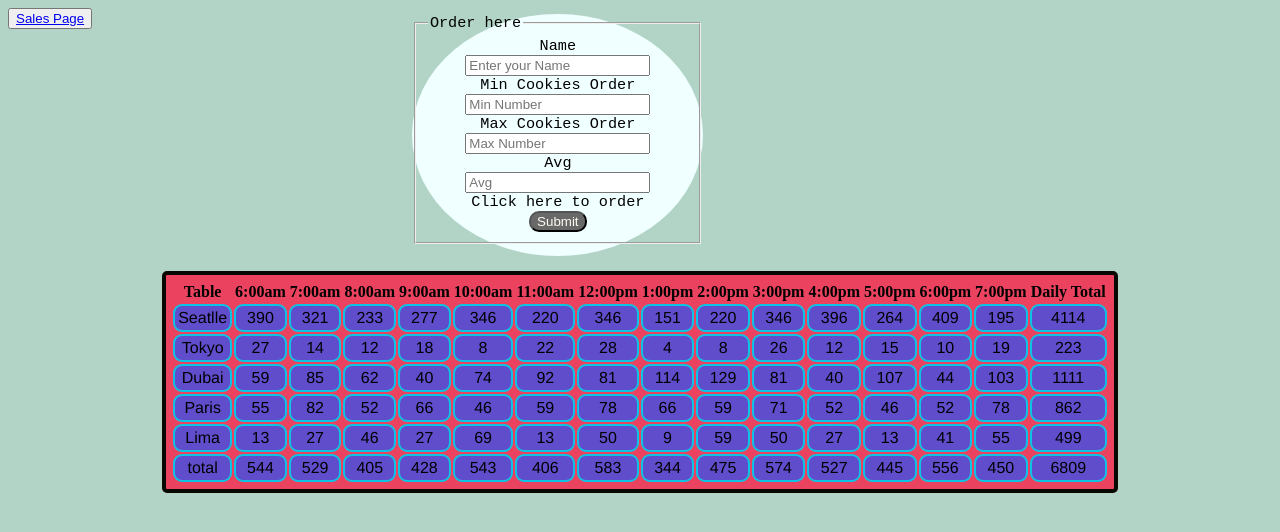
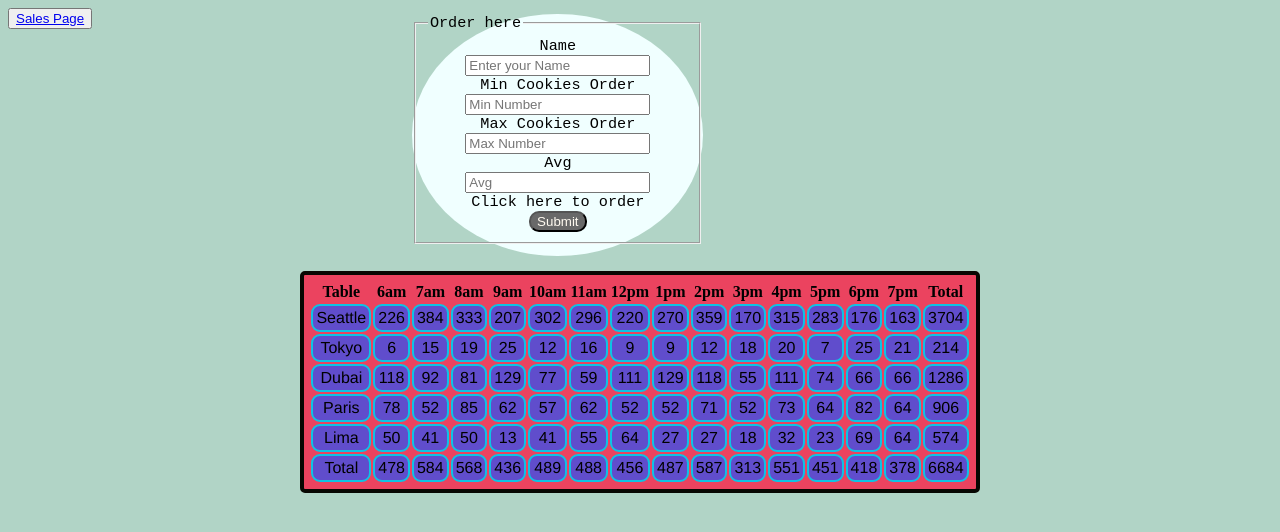
Before and after one commit to without-namee/cookie-stand, a plain HTML site: page sales.html in a window 1280 px wide. Drawn offline with Linux system fonts and the light colour scheme.

Commit message:
fixed the lab9

```diff
--- a/JS/app.js
+++ b/JS/app.js
@@ -1,175 +1,119 @@
+
 'use strict';
+var hours = ['6am', '7am', '8am', '9am', '10am', '11am', '12pm', '1pm', '2pm', '3pm', '4pm', '5pm', '6pm', '7pm'];
+// -----------------------------------------------
+var container = document.getElementById('divTable');
+var tableEle = document.createElement('table');
+container.appendChild(tableEle);
+var dStore = [];
 
-
-//-----------------------------------------
-
-var hours = ['6:00am', '7:00am', '8:00am', '9:00am', '10:00am', '11:00am', '12:00pm', '1:00pm', '2:00pm', '3:00pm', '4:00pm', '5:00pm', '6:00pm', '7:00pm'];
-
-
-var allLocations = [];
-
-var hoursTotal = [0,0,0,0,0,0,0,0,0,0,0,0,0,0,0];
-
-var divTable = document.getElementById('divTable');
-
-
-//----------------------------------------
-function addHeader() {
-  var headerRow = document.createElement('tr');
-  var th = document.createElement('th');
-
-  th.textContent = 'Table' ;
-  headerRow.appendChild(th);
-
-  for (var x = 0; x < hours.length; x++){
-    th = document.createElement('th');
-
-    th.textContent = hours[x] ;
-    headerRow.appendChild(th);
-  }
-  th = document.createElement('th');
-
-  th.textContent = 'Daily Total' ;
-  headerRow.appendChild(th);
-  table.appendChild(headerRow);
+// -----------------------------------------------
+function Shop(name, minCust, maxCust, avgCoookies) {
+  this.name = name;
+  this.minCust = minCust;
+  this.maxCust = maxCust;
+  this.avgCoookies = avgCoookies;
+  this.cookiesArr = [];
+  this.cookiesTotal = 0;
+  dStore.push(this);
+  this.cookies();
 }
-
-
-//---------------------------------------
-
-
-function addFooter() {
-
-  var tr = document.createElement('tr');
-  table.appendChild(tr);
-  var td = document.createElement('td');
-  td.textContent = 'total';
-  tr.appendChild(td);
-
-  var totalOfTotals = 0;
-  for(var i=0; i < hours.length; i++){
-    td = document.createElement('td');
-    var hourTotal = 0;
-    for(var j=0; j < allLocations.length; j++){
-      hourTotal += allLocations[j].cookiesPerHour[i];
-    }
-    td.textContent = hourTotal;
-    totalOfTotals += hourTotal;
-    tr.appendChild(td);
-  }
-
-  td = document.createElement('td');
-  td.textContent = totalOfTotals;
-  tr.appendChild(td);
-}
-
-//-------------------------------------------
-
-
-SalmonStore.prototype.randomNumber = function(){
-  for( var i=0; i < hours.length; i++){
-    this.customersPerHour.push(Math.floor(getRandomInt(this.minCustomersPerHour, this.maxCustomersPerHour)* this.avgCookies));
+Shop.prototype.cookies = function () {
+  for (var i = 0; i < hours.length; i++) {
+    var calcuPerHour = Math.floor(getRandomNum(this.maxCust, this.minCust) * this.avgCoookies);
+    this.cookiesArr.push(calcuPerHour);
+    this.cookiesTotal += this.cookiesArr[i];
   }
 };
-//-------------------------------------------
-
-SalmonStore.prototype.calcNumberOfCookiesPerHour = function(){
-
-  var numberOfCookies;
-  for(var i=0; i<hours.length; i++){
-    numberOfCookies = Math.ceil(this.customersPerHour[i]);
-    this.cookiesPerHour.push(numberOfCookies);
-    this.dailyTotal = this.dailyTotal + numberOfCookies;
-    hoursTotal[i]+=numberOfCookies;
+// -----------------------------------------------
+function header() {
+  var trX = document.createElement('tr');
+  tableEle.appendChild(trX);
+  var thSpace = document.createElement('th');
+  thSpace.textContent = 'Table';
+  trX.appendChild(thSpace);
+  for (var i = 0; i < hours.length; i++) {
+    var thX = document.createElement('th');
+    thX.textContent = `${hours[i]}`;
+    trX.appendChild(thX);
   }
-  hoursTotal[hoursTotal.length-1]+= this.dailyTotal;
+  var thTotal = document.createElement('th');
+  thTotal.textContent = 'Total';
+  trX.appendChild(thTotal);
+}
+// -----------------------------------------------
+Shop.prototype.render = function(){
+  var trX =document.createElement('tr');
+  tableEle.appendChild(trX);
+  var tdX = document.createElement('td');
+  trX.appendChild(tdX);
+  tdX.textContent = this.name;
+  for (var m=0; m<hours.length; m++){
+    tdX = document.createElement('td');
+    trX.appendChild(tdX);
+    tdX.textContent = this.cookiesArr[m];
+  }
+  var tdCookieTotal = document.createElement('td');
+  trX.appendChild(tdCookieTotal);
+  tdCookieTotal.textContent = this.cookiesTotal;
 };
-
-
-//--------------------------------------------
-SalmonStore.prototype.render = function(){
-
-  var tr = document.createElement('tr');
-  table.appendChild(tr);
-
-  var td = document.createElement('td');
-  td.textContent = this.location;
-  tr.appendChild(td);
-
-  for (var x = 0; x < this.cookiesPerHour.length; x++){
-    td = document.createElement('td');
-    td.textContent = this.cookiesPerHour[x];
-    tr.appendChild(td);
-
-  }
-  td = document.createElement('td');
-  td.textContent = this.dailyTotal;
-  tr.appendChild(td);
-};
-
-//-------------------------------------------
-var table = document.createElement('table');
-divTable.appendChild(table);
-
-new SalmonStore('Seatlle', 23, 65, 6.3);
-
-new SalmonStore('Tokyo', 3, 24, 1.2);
-
-new SalmonStore('Dubai', 11, 38, 3.7);
-
-new SalmonStore('Paris', 20, 38, 2.3);
-
-new SalmonStore('Lima', 2, 16, 4.6);
-
-addHeader();
-
-for (var i = 0; i < allLocations.length; i++) {
-  allLocations[i].calcNumberOfCookiesPerHour();
-  allLocations[i].render();
-}
-addFooter();
-//----------------------------------------------
+// -----------------------------------------------
+new Shop('Seattle', 23, 65, 6.3);
+new Shop('Tokyo', 3, 24, 1.2);
+new Shop('Dubai', 11, 38, 3.7);
+new Shop('Paris', 20, 38, 2.3);
+new Shop('Lima', 2, 16, 4.6);
+// -----------------------------------------------
 
 
 
-function getRandomInt(min, max) {
+
+function footer() {
+  var trX = document.createElement('tr');
+  tableEle.appendChild(trX);
+  var tdX = document.createElement('td');
+  trX.appendChild(tdX);
+  tdX.textContent = 'Total';
+  var totalHours;
+  var finalTotal = 0;
+  for (var h = 0; h<hours.length;h++){
+    totalHours = 0;
+    for(var x = 0; x < dStore.length; x++){
+      totalHours += dStore[x].cookiesArr[h];
+    }
+    var tdHour = document.createElement('td');
+    tdHour.textContent = totalHours;
+    finalTotal += totalHours;
+    trX.appendChild(tdHour);
+  }
+  var tdFinalTotal = document.createElement('td');
+  tdFinalTotal.textContent = finalTotal;
+  trX.appendChild(tdFinalTotal);
+}
+header();
+for (var i = 0; i <dStore.length;i++){
+  dStore[i].render();
+}
+footer();
+// -----------------------------------------------
+
+var locationForm = document.getElementById('OrderX');
+locationForm.addEventListener('submit', function (event){
+  event.preventDefault();
+  var locationInput = event.target.Name.value;
+  var minInput = event.target.MinC.value;
+  var maxInput = event.target.MaxC.value;
+  var avgCoookiesInput = event.target.Avg.value;
+  var newStore = new Shop(locationInput, minInput, maxInput, avgCoookiesInput);
+  tableEle.deleteRow(tableEle.rows.length - 1);
+
+  newStore.render();
+  footer();
+});
+// -----------------------------------------------
+function getRandomNum(min, max) {
   min = Math.ceil(min);
   max = Math.floor(max);
   return Math.floor(Math.random() * (max - min + 1)) + min;
 }
-
-//--------------------------------------------------
-
-
-var danaForm = document.getElementById('OrderX');
-
-danaForm.addEventListener('submit',function (event){
-  event.preventDefault();
-  var eventName = event.target.Name.value;
-  var eventMin = event.target.MinC.value;
-  var eventMax = event.target.MaxC.value;
-  var eventAvg = event.target.Avg.value;
-
-  var newStore = new SalmonStore(eventName, eventMin, eventMax, eventAvg);
-
-  newStore.render();
-  addFooter();
-
-});
-
-//--------------------------------------------------
-
-function SalmonStore(location , minCustomersPerHour , maxCustomersPerHour, avgCookies ){
-
-  this.location = location;
-  this.minCustomersPerHour = minCustomersPerHour;
-  this.maxCustomersPerHour = maxCustomersPerHour;
-  this.avgCookies = avgCookies;
-  this.customersPerHour = [];
-  this.cookiesPerHour = [],
-  this.dailyTotal = 0;
-  allLocations.push(this);
-  console.log(this.customersPerHour);
-  this.randomNumber();
-
-}
+// -----------------------------------------------
--- a/sales.html
+++ b/sales.html
@@ -4,8 +4,13 @@
     <meta charset="UTF-8">
     <meta name="viewport" content="width=device-width, initial-scale=1.0">
 
-    <title>home2</title>
+
+
+
+    <title>Salmon-Sales</title>
+
     <link rel="stylesheet" href="css/style.css">
+
 </head>
 <body>
 
@@ -22,15 +27,15 @@
       <br>
       <label for="MinC">Min Cookies Order</label>
       <br>
-      <input type="text" placeholder="Min Number" id="MinC">
+      <input type="number" placeholder="Min Number" id="MinC">
       <br>
       <label for="MaxC">Max Cookies Order</label>
       <br>
-      <input type="text" placeholder="Max Number" id="MaxC">
+      <input type="number" placeholder="Max Number" id="MaxC">
       <br>
       <label for="Avg">Avg</label>
       <br>
-      <input type="text" placeholder="Avg" id="Avg">
+      <input type="number" placeholder="Avg" id="Avg" step="0.1">
       <br>
       <label  for="Submit">Click here to order</label>
       <br>
```
Also changed, not shown: index.html (+15 -16 lines).
